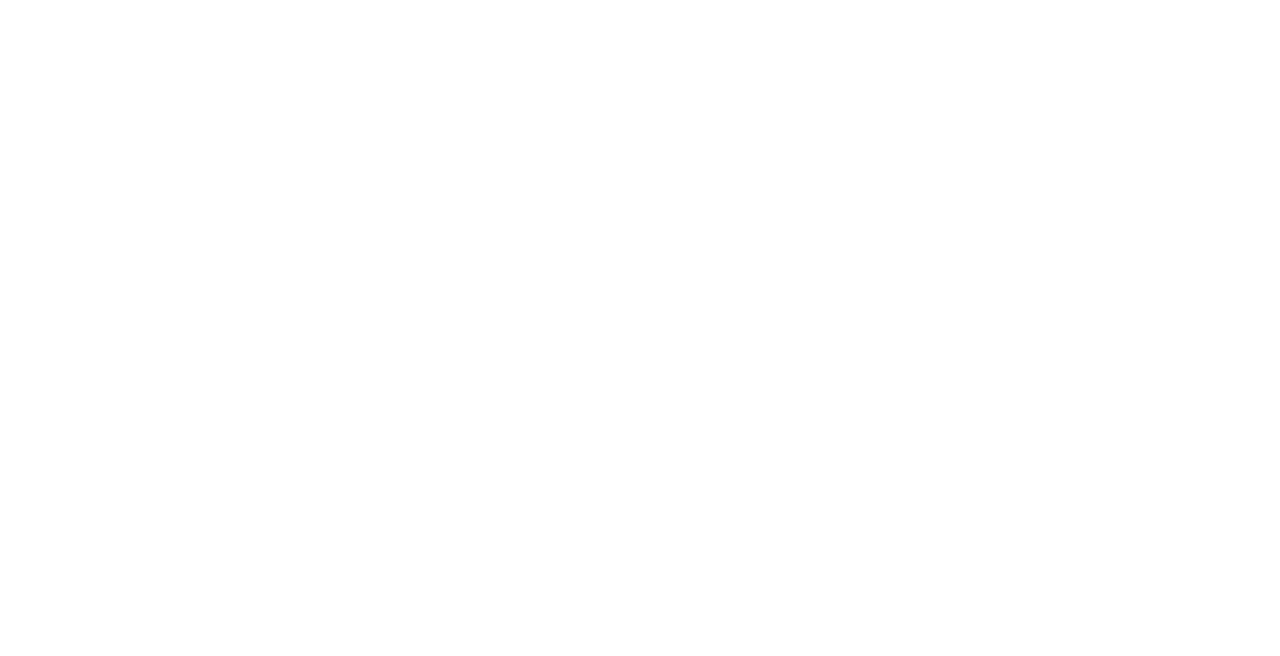
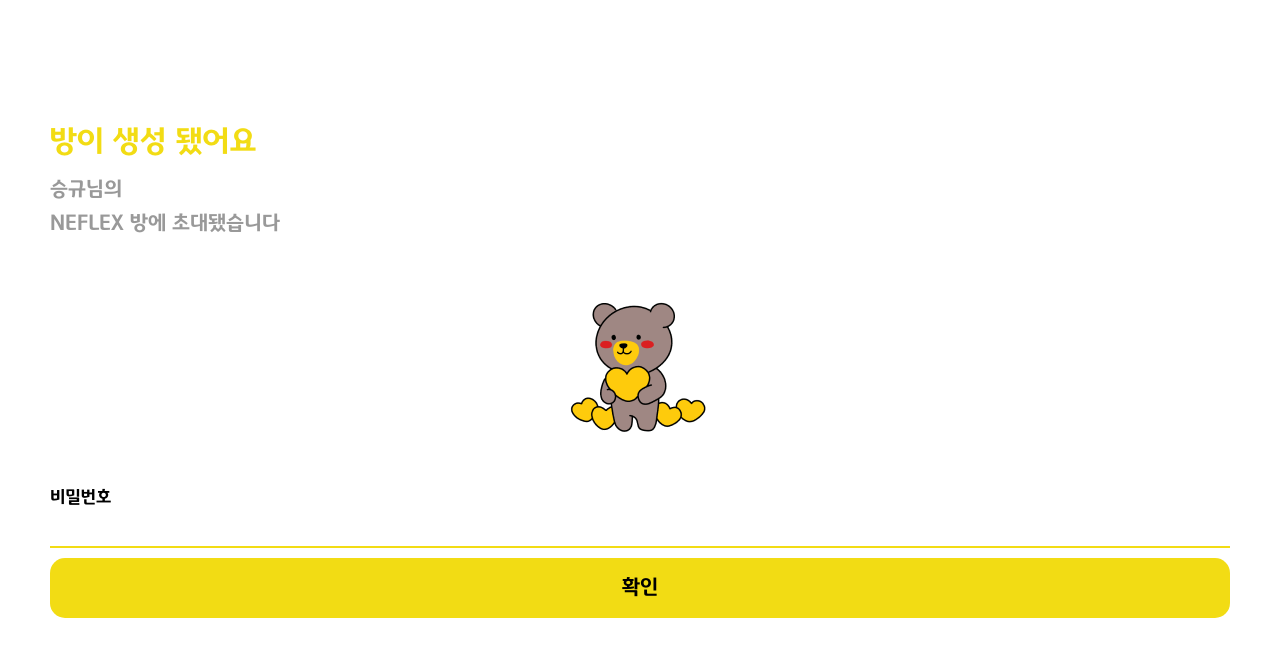
Before and after one commit to cna-bootcamp/subride-front-mono, a React (Create React App) app: page /comegroup in a window 1280 px wide. Before the commit this address had no page. Shown: the top 656 px of the page. Built offline with nearby package versions, Linux system fonts and the light colour scheme; a web font is replaced by a local one.

Commit message:
:lipstick: 방초대  ui 생성
그룹 초대할 수 있는 ui를 생성했습니다.

```diff
--- a/src/App.js
+++ b/src/App.js
@@ -4,6 +4,7 @@
 import Test from "./pages/test";
 import MakeGroup from "./pages/makeGroup";
 import SuccessRoom from "./pages/successRoom";
+import ComeGroup from "./pages/comeGroup";
 
 function App() {
   return (
@@ -13,6 +14,7 @@
       <Route path="/test" element={<Test />} />
       <Route path="/makegroup" element={<MakeGroup />} />
       <Route path="/successroom" element={<SuccessRoom />} />
+      <Route path="/comegroup" element={<ComeGroup />} />
     </Routes>
   );
 }
--- /dev/null
+++ b/src/pages/comeGroup.jsx
@@ -0,0 +1,74 @@
+import Box from "@mui/material/Box";
+import comeGroupImg from "../assets/comeGroup.png";
+import CommonButton from "../common/commonButton";
+
+import styled from "@emotion/styled";
+
+function comeGroup() {
+  const ImgAndTextContainer = styled.div`
+    margin: 100px 30px 20px 30px;
+
+    display: flex-column;
+
+    .welcome-text {
+      font-size: 30px;
+      color: #f2dc14;
+      margin-bottom: 10px;
+    }
+    .detail-text {
+      margin-bottom: 4px;
+      font-size: 20px;
+      color: #999999;
+    }
+
+    img {
+      display: block;
+      margin: 40px auto 40px auto;
+    }
+  `;
+
+  const PasswordConatiner = styled.div`
+    margin: 20px 30px 20px 30px;
+    display: flex-column;
+
+    .password-text {
+      font-size: 17px;
+      margin-bottom: 10px;
+    }
+
+    .input-box {
+      margin-bottom: 10px;
+      width: 100%;
+      font-size: 20px;
+      color: #999999;
+      border-right: 0px;
+      border-top: 0px;
+      border-left: 0px;
+      border-bottom: solid 2px;
+      border-color: #f2dc14;
+      outline: none;
+    }
+  `;
+
+  return (
+    <>
+      <ImgAndTextContainer>
+        <div className="welcome-text">방이 생성 됐어요</div>
+        <div className="detail-text">승규님의 </div>
+        <div className="detail-text">NEFLEX 방에 초대됐습니다</div>
+
+        <img src={comeGroupImg} alt="곰돌이" />
+      </ImgAndTextContainer>
+
+      <PasswordConatiner>
+        <div className="password-text">비밀번호</div>
+
+        <input className="input-box"></input>
+
+        <CommonButton text="확인"></CommonButton>
+      </PasswordConatiner>
+    </>
+  );
+}
+
+export default comeGroup;
--- a/src/pages/successRoom.jsx
+++ b/src/pages/successRoom.jsx
@@ -16,7 +16,14 @@
           justifyContent: "center",
         }}
       >
-        <Box sx={{ width: "100%", textAlign: "center", fontSize: "26px" }}>
+        <Box
+          sx={{
+            width: "100%",
+            textAlign: "center",
+            fontSize: "26px",
+            color: "#999999",
+          }}
+        >
           방이 생성 됐어요
         </Box>
         <Box
```
Also changed, not shown: src/assets/comeGroup.png (added).
